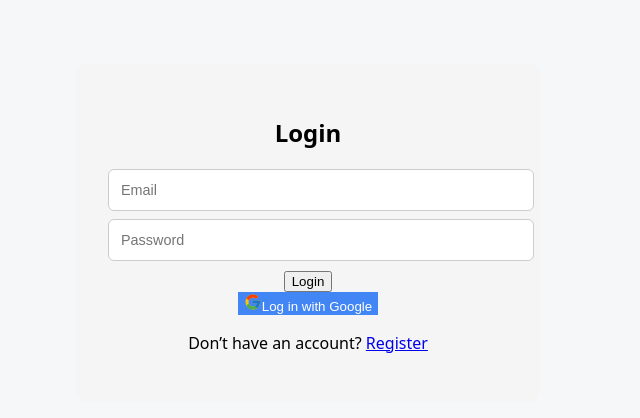
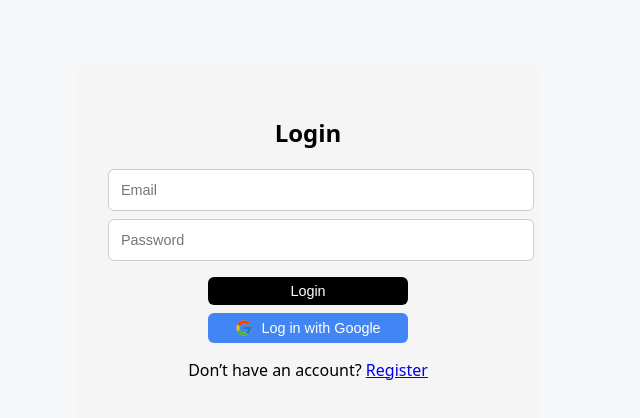
Before and after one commit to BozhidarZagorov/CarsVIFI, a React (Vite) app in the folder carVIFI/: page /login in a window 1280 px wide. Shown: the top 418 px of the page, without its empty margins (332-972 px from the left). Built offline with nearby package versions, Linux system fonts and the light colour scheme; no server answers.

Commit message:
login and register style
change the login and register and google buttons style to match

```diff
--- a/carVIFI/src/pages/Login.jsx
+++ b/carVIFI/src/pages/Login.jsx
@@ -53,10 +53,10 @@ export default function Login() {
           required
         />
 
-        <button type="submit">Login</button>
+        <button type="submit" className="auth-btn normal-btn">Login</button>
 
       </form>
-<button onClick={handleGoogleLogin} className="google-btn">
+        <button onClick={handleGoogleLogin} className="auth-btn google-btn">
           <svg className="google-icon" viewBox="0 0 48 48">
             <path fill="#FFC107" d="M43.6 20.4H42V20H24v8h11.3C33.7 32.7 29.3 36 24 36c-6.6 0-12-5.4-12-12s5.4-12 12-12c3.1 0 5.9 1.2 8.1 3.1l5.7-5.7C34.1 6.1 29.3 4 24 4 12.9 4 4 12.9 4 24s8.9 20 20 20c10.5 0 19-8.5 19-19 0-1.3-.1-2.3-.4-3.6z"/>
             <path fill="#FF3D00" d="M6.3 14.7l6.6 4.8C14.7 15.6 19 12 24 12c3.1 0 5.9 1.2 8.1 3.1l5.7-5.7C34.1 6.1 29.3 4 24 4c-7.7 0-14.4 4.4-17.7 10.7z"/>
@@ -65,7 +65,6 @@ export default function Login() {
           </svg>
           Log in with Google
         </button>
-
       <p>
         Don’t have an account? <Link to="/register">Register</Link>
       </p>
--- a/carVIFI/src/pages/Register.jsx
+++ b/carVIFI/src/pages/Register.jsx
@@ -67,9 +67,9 @@ export default function Register() {
           required
         />
 
-        <button type="submit">Register</button>
+        <button type="submit" className="auth-btn normal-btn">Register</button>
       </form>
-<button onClick={handleGoogleLogin} className="google-btn">
+        <button onClick={handleGoogleLogin} className="auth-btn google-btn">
           <svg className="google-icon" viewBox="0 0 48 48">
             <path fill="#FFC107" d="M43.6 20.4H42V20H24v8h11.3C33.7 32.7 29.3 36 24 36c-6.6 0-12-5.4-12-12s5.4-12 12-12c3.1 0 5.9 1.2 8.1 3.1l5.7-5.7C34.1 6.1 29.3 4 24 4 12.9 4 4 12.9 4 24s8.9 20 20 20c10.5 0 19-8.5 19-19 0-1.3-.1-2.3-.4-3.6z"/>
             <path fill="#FF3D00" d="M6.3 14.7l6.6 4.8C14.7 15.6 19 12 24 12c3.1 0 5.9 1.2 8.1 3.1l5.7-5.7C34.1 6.1 29.3 4 24 4c-7.7 0-14.4 4.4-17.7 10.7z"/>
@@ -78,10 +78,6 @@ export default function Register() {
           </svg>
           Log in with Google
         </button>
-
-
-
-
       <p>
         Already have an account? <Link to="/login">Login</Link>
       </p>
```
Lines whose indentation alone changed are shown as unchanged.
